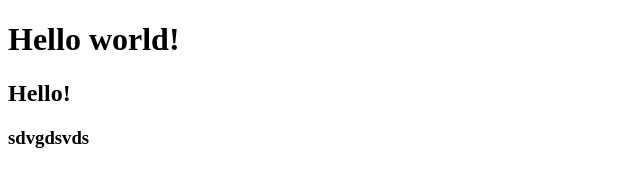
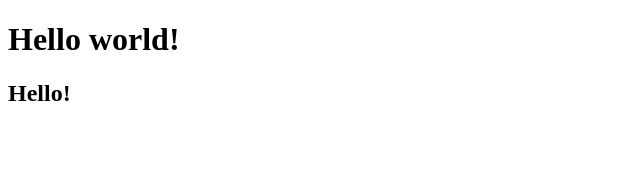
Before and after one commit to mysienko2022/project, a plain HTML site: page index.html in a window 1280 px wide. Shown: the whole page, without its empty margins (0-640 px from the left). Drawn offline with Linux system fonts and the light colour scheme.

Commit message:
index.html mod

```diff
--- a/index.html
+++ b/index.html
@@ -9,7 +9,7 @@
 <body>
   <h1>Hello world!</h1>
   <h2>Hello!</h2>
-  <h3>sdvgdsvds</h3>
+
 
 </body>
 </html>
```
